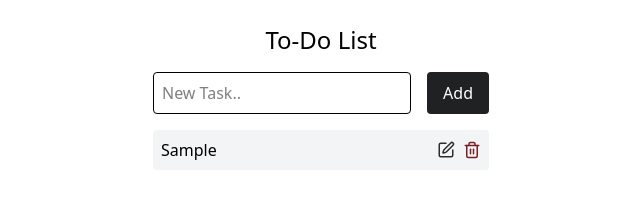
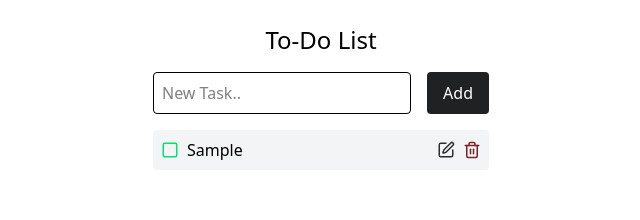
Before and after one commit to LuckyDuk3/cf7-react-todo-app, a React (Vite) app: page / in a window 1280 px wide. Both pictures are taken after typing "Sample" into the empty fields and a click on the button "Add". Shown: the top 220 px of the page, without its empty margins (319-959 px from the left). Built offline with nearby package versions, Linux system fonts and the light colour scheme.

Commit message:
feat: add toggle completed task functionality

```diff
--- a/src/components/Todo.tsx
+++ b/src/components/Todo.tsx
@@ -19,6 +19,7 @@ const todoReducer = (state: TodoProps[], action: Action): TodoProps[] => {
         {
           id: Date.now(),
           text: action.payload,
+          completed: false,
         }
       ]
 
@@ -29,8 +30,13 @@ const todoReducer = (state: TodoProps[], action: Action): TodoProps[] => {
         todo.id === action.payload.id
         ? {...todo, text:action.payload.newText}
         : todo
-
-      )
+      );
+    case "COMPLETE":
+      return state.map( todo =>
+      todo.id === action.payload
+      ? {...todo, completed: !todo.completed}
+      : todo
+      );
         default:
           return state;
   }
--- a/src/components/TodoList.tsx
+++ b/src/components/TodoList.tsx
@@ -1,4 +1,4 @@
-import {Trash2, Edit, Save, X} from "lucide-react";
+import {Trash2, Edit, Save, X, Square, CheckSquare} from "lucide-react";
 import type {TodoListProps} from "../types.tsx"
 import {useState} from "react";
 
@@ -26,11 +26,19 @@ const handleSave = (id: number) => () => {
   setEditText("");
 }
 
+const handleToggle = (id:number) => () => {
+  dispatch({type: "COMPLETE", payload: id});
+  }
+
   return (
     <>
       <ul className="space-y-2">
         {todos.map(todo => (
-            <li key={todo.id} className="flex items-center justify-between bg-gray-100 p-2 rounded">
+            <li key={todo.id}
+                // className="flex items-center justify-between bg-gray-100 p-2 rounded"
+              className={`flex items-center justify-between bg-gray-100 p-2 rounded
+              ${todo.completed ? "opacity-60 line-through" : ""}`}
+            >
               { editId === todo.id ? (
                 <>
                   <div className="flex flex-1 ga[-2">
@@ -55,7 +63,20 @@ const handleSave = (id: number) => () => {
                 </>
               ) : (
                 <>
-                  <span>{todo.text}</span>
+                  <div className="flex items-center gap-2 flex-1">
+                    <button
+                      className="text-green-400"
+                      onClick={handleToggle(todo.id)}
+                    >
+                      {todo.completed ? (
+                        <CheckSquare size={18}/>
+                      ): (
+                        <Square size={18}/>
+                      )}
+                    </button>
+                    <span>{todo.text}</span>
+                  </div>
+
                   <div className="flex gap-2">
                     <button
                       onClick={handleEdit(todo.id, todo.text)}
--- a/src/types.ts
+++ b/src/types.ts
@@ -1,12 +1,14 @@
 export type TodoProps = {
   id: number;
   text: string;
+  completed: boolean;
 };
 
 export type Action =
   | {type: "ADD"; payload: string}
   | {type: "DELETE"; payload: number}
-  | {type: "EDIT"; payload: {id: number; newText: string}};
+  | {type: "EDIT"; payload: {id: number; newText: string}}
+  | {type: "COMPLETE"; payload: number};
 
 
 export type TodoFormProps = {
```
